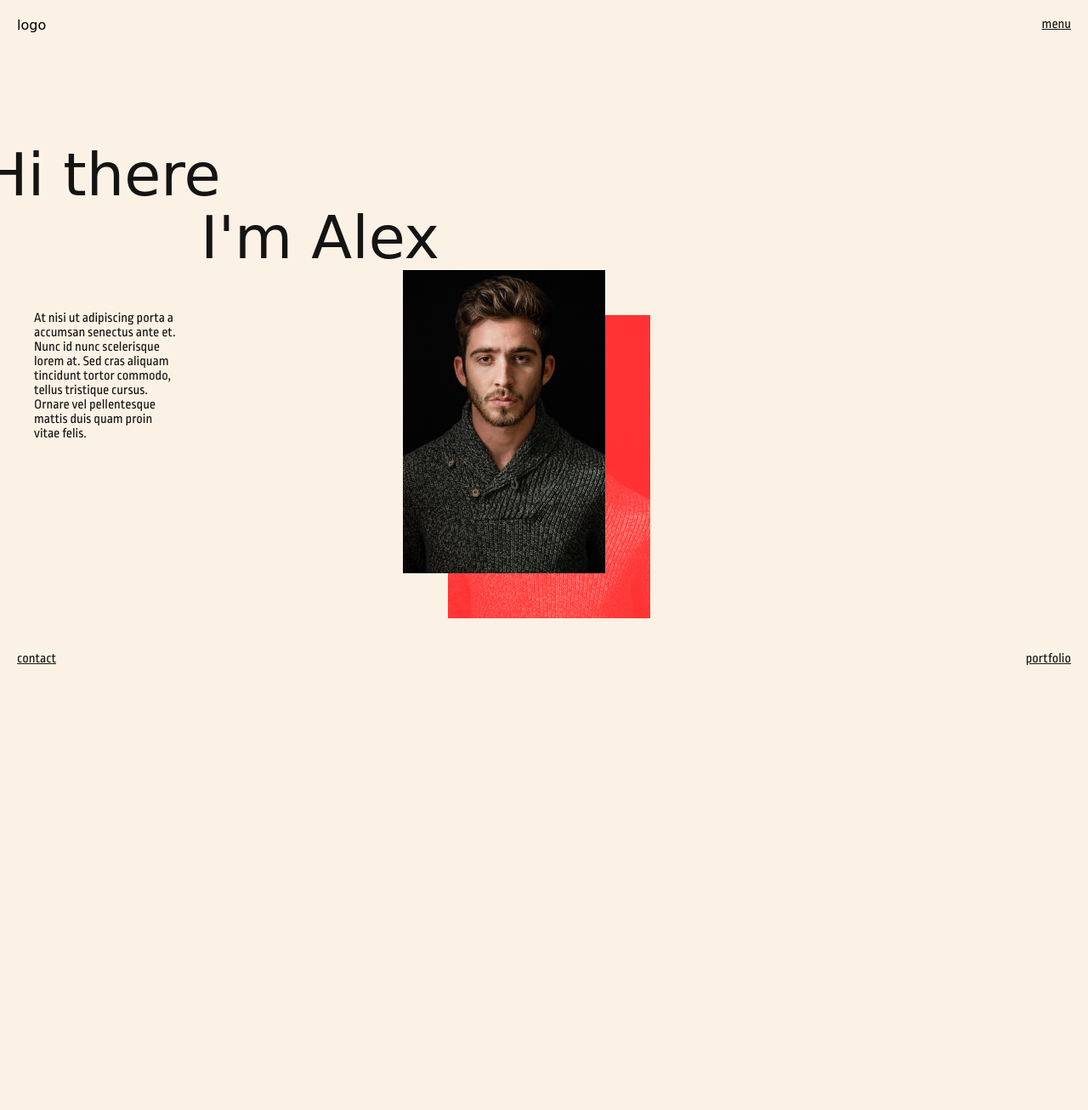
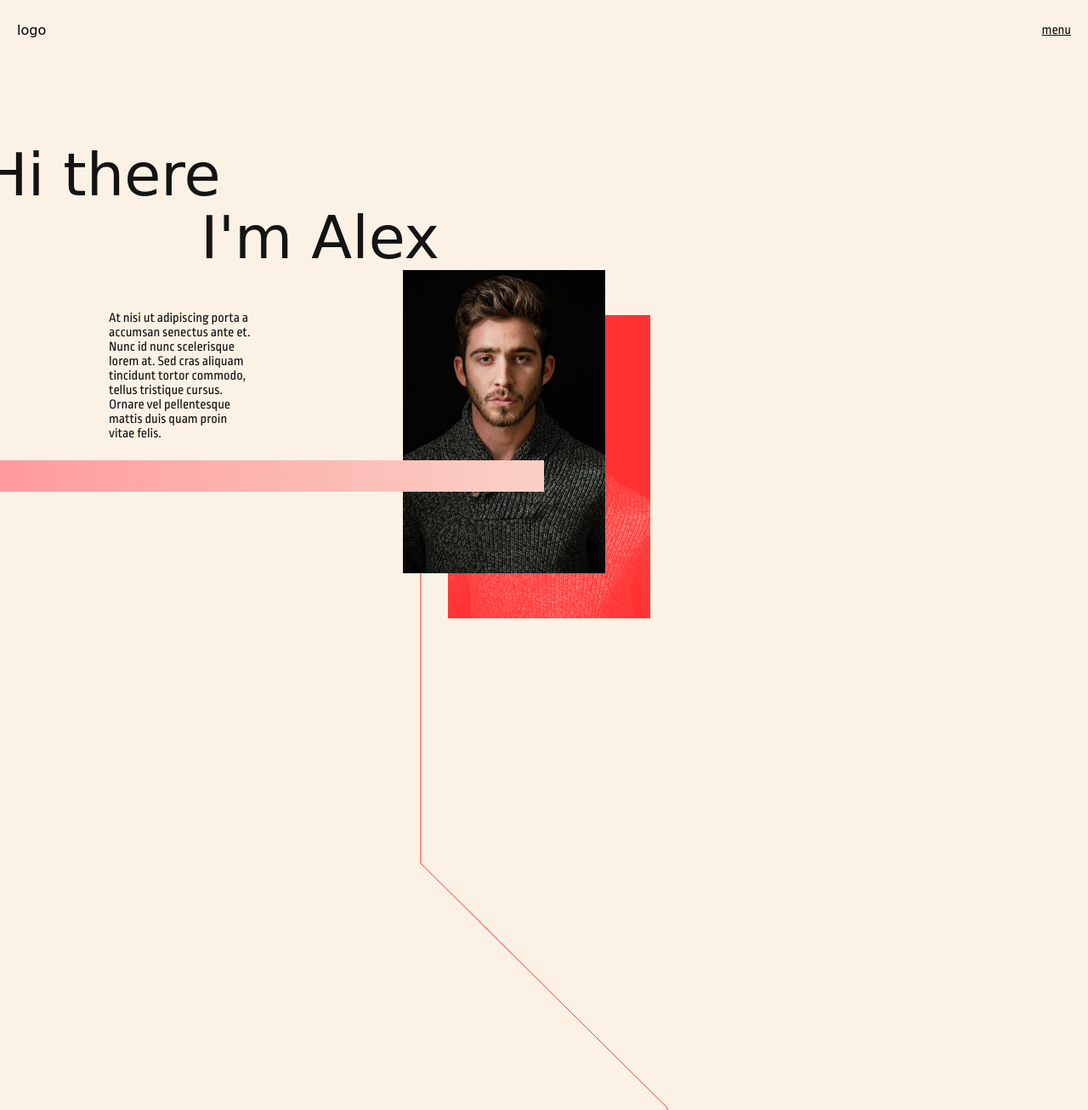
Before and after one commit to AlexDasi/Aboutme-Alex, a plain HTML site: page index.html in a window 1280 px wide. Shown: the top 1307 px of the page at 85% size. Before the commit the page ends 800 px from the top, so only its background shows below. Drawn offline with Linux system fonts and the light colour scheme; a web font is replaced by a local one.

Commit message:
gradient and line

```diff
--- a/index.html
+++ b/index.html
@@ -10,6 +10,7 @@
 </head>
 
 <body>
+    <div class="nav">
         <nav class="topbar">
         <div class="topbar__left">
             logo
@@ -18,8 +19,9 @@
             <a href="url">menu</a>
         </div>
         </nav>
+    </div>
 
-    <header class="content-width">
+    <header>
 
         <h1>Hi there <span class="h1-offset">I'm Alex</span> </h1>
 
@@ -33,7 +35,7 @@
             </div>
         </div>
 
-
+       <div class="gradient"></div>
 
         <!--<a href="url">
             <svg width="30" height="30" viewBox="0 0 30 30" fill="none"
@@ -45,11 +47,19 @@
         </a>-->
 
     </header>
+    <div class="line line-1">
+        <svg width="292" height="1002" viewBox="0 0 292 1002" fill="none" xmlns="http://www.w3.org/2000/svg">
+            <path d="M291 1001.5V684.351L146 540.494L1 396.637V0" stroke="#FF3131"/>
+        </svg>
+    </div>
 
+
+    <div class="footer">
         <footer>
             <a class="footer-left" href="url">contact</a>
             <a class="footer-right" href="url">portfolio</a>
         </footer>
+    </div>
 
 
 
--- a/scss/_site.scss
+++ b/scss/_site.scss
@@ -1,7 +1,12 @@
+html {
+    box-sizing: border-box;
+  }
+
 body{
     background-color: $light;
     min-height: 100vh;
     margin: 0px;
     display: flex;
     flex-direction: column;
+    justify-content: flex-end;
 }
--- /dev/null
+++ b/scss/htmlelements/_graphics.scss
@@ -0,0 +1,7 @@
+
+.line {
+    position: relative;
+    display: flex;
+    justify-content: center;
+    top: 50px;
+}
--- a/scss/layout/_header.scss
+++ b/scss/layout/_header.scss
@@ -1,5 +1,8 @@
 header{
     flex:1;
+    height: 500px;
+    flex-basis: auto;
+    flex-wrap: wrap;
 }
 
 .h1-offset{
@@ -11,11 +14,20 @@ header{
 
 .intro-text{
     width: 170px;
-    margin-left: 40px;
+    margin-left: 10vw;
     position: absolute;
     top:350px;
     align-items: flex-start;
     z-index: 5;
+}
+
+.gradient{
+    height: 37px;
+    width: 50vw;
+    background-image: $gradient;
+    z-index: 4;
+    position: relative;
+    top: 35vh;
 }
 
 .hero{
--- a/scss/layout/_nav-footer.scss
+++ b/scss/layout/_nav-footer.scss
@@ -1,17 +1,31 @@
 //FLEX
 nav, footer{
     padding: 20px;
-    height: 30px;
     max-width: 100vw;
     display: flex;
+    align-items: center;
     justify-content: space-between;
     font-family: $main-font;
-    position: sticky;
-  }
+}
 
 footer{
-    padding: 20px;
     height: 10px;
-    align-items: center;
-    position: sticky;
-  }
+    bottom: 0; // required as well.
+}
+
+nav{
+    height: 30px;
+}
+
+.nav, .footer{
+    /*position: -webkit-sticky;  // required for Safari*/
+    position: relative;
+}
+
+.nav{
+    top: 0px;
+}
+
+.footer{
+    bottom: 0px;
+}
--- a/scss/style.scss
+++ b/scss/style.scss
@@ -1,5 +1,6 @@
 @import "utilities/variables";
 @import "utilities/typography";
+@import "htmlelements/graphics";
 @import "layout/header";
 @import "layout/nav-footer";
 @import "_site.scss";
```
Also changed, not shown: css/style-dist.css, css/style.css, images/iPhone 11 Pro/svg/Design icon.svg (renamed from images/iPhone 11 Pro/iPhone 11 Pro/Design icon.svg), images/iPhone 11 Pro/svg/Frontend icon 2.svg (renamed from images/iPhone 11 Pro/iPhone 11 Pro/Frontend icon 2.svg), images/iPhone 11 Pro/svg/UI icon.svg (renamed from images/iPhone 11 Pro/iPhone 11 Pro/UI icon.svg), images/iPhone 11 Pro/svg/arrow.svg (renamed from images/iPhone 11 Pro/iPhone 11 Pro/arrow.svg), images/iPhone 11 Pro/svg/line 1.svg (renamed from images/iPhone 11 Pro/iPhone 11 Pro/line 1.svg), images/iPhone 11 Pro/svg/line 2.svg (renamed from images/iPhone 11 Pro/iPhone 11 Pro/line 2.svg), images/iPhone 11 Pro/svg/line 3.svg (renamed from images/iPhone 11 Pro/iPhone 11 Pro/line 3.svg), images/iPhone 11 Pro/svg/line horizontal.svg (renamed from images/iPhone 11 Pro/iPhone 11 Pro/line horizontal.svg), 2 other files. Lines whose indentation alone changed are shown as unchanged.
